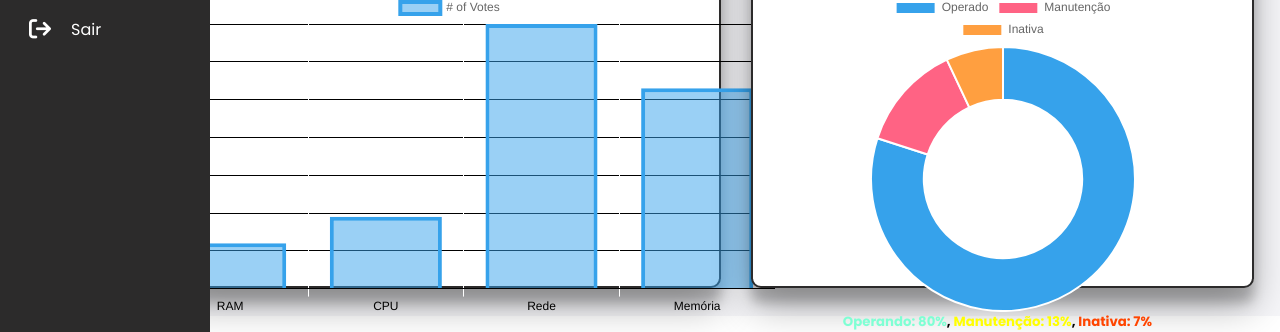
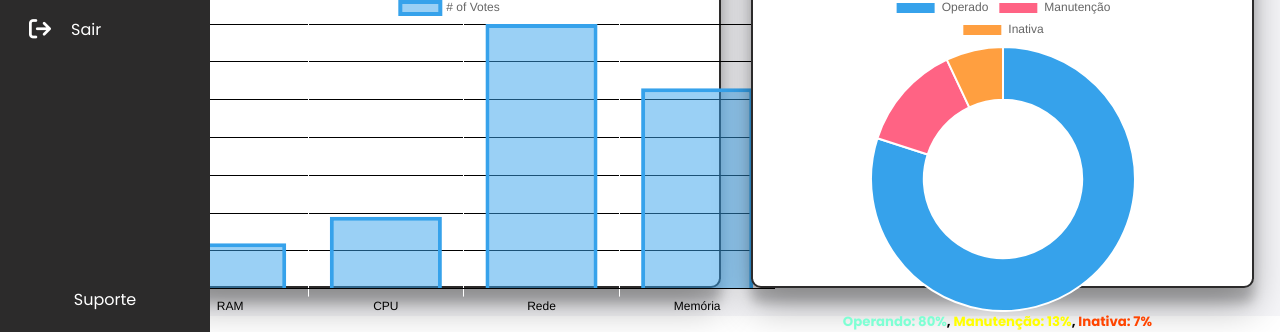
Before and after one commit to grupoPiQuatro/MonitorMind, a website: page site/public/dashboard/html/analytics.html in a window 1280 px wide. Shown: the part 484-816 px from the top of the page. Drawn offline with nearby package versions, Linux system fonts and the light colour scheme; no server answers.

Commit message:
BOTAO DO SUPORTE FUNCIONANDO

```diff
--- a/site/public/dashboard/css/geral.css
+++ b/site/public/dashboard/css/geral.css
@@ -169,3 +169,8 @@ li {
     height: 100vh;
     background-color: #2C2B2B;
 }
+.suporte{
+    margin-top: 125%;
+    justify-content: center;
+    display: flex;
+}
--- a/site/public/dashboard/html/analytics.html
+++ b/site/public/dashboard/html/analytics.html
@@ -27,7 +27,9 @@
                 <li><a href="../../index.html"><i class="fa-solid fa-arrow-right-from-bracket"></i><p>Sair</p></a></li>
                 <div class="active"></div>
             </ul>
+            <li class="suporte"><a href="https://app.pipefy.com/public/form/VUNJN1lE"><i class = ""></i><p>Suporte</p></a></li>
         </div>
+
 
     </section>
 
```
Also changed, not shown: site/public/dashboard/html/computadorIndividual.html (+1 -0 lines), site/public/dashboard/html/computadores.html (+1 -0 lines), site/public/dashboard/html/computadores_gerenciar.html (+1 -0 lines), site/public/dashboard/html/computadores_reinicio.html (+1 -0 lines), site/public/dashboard/html/home.html (+1 -0 lines), site/public/dashboard/html/usuarios.html (+1 -0 lines).
